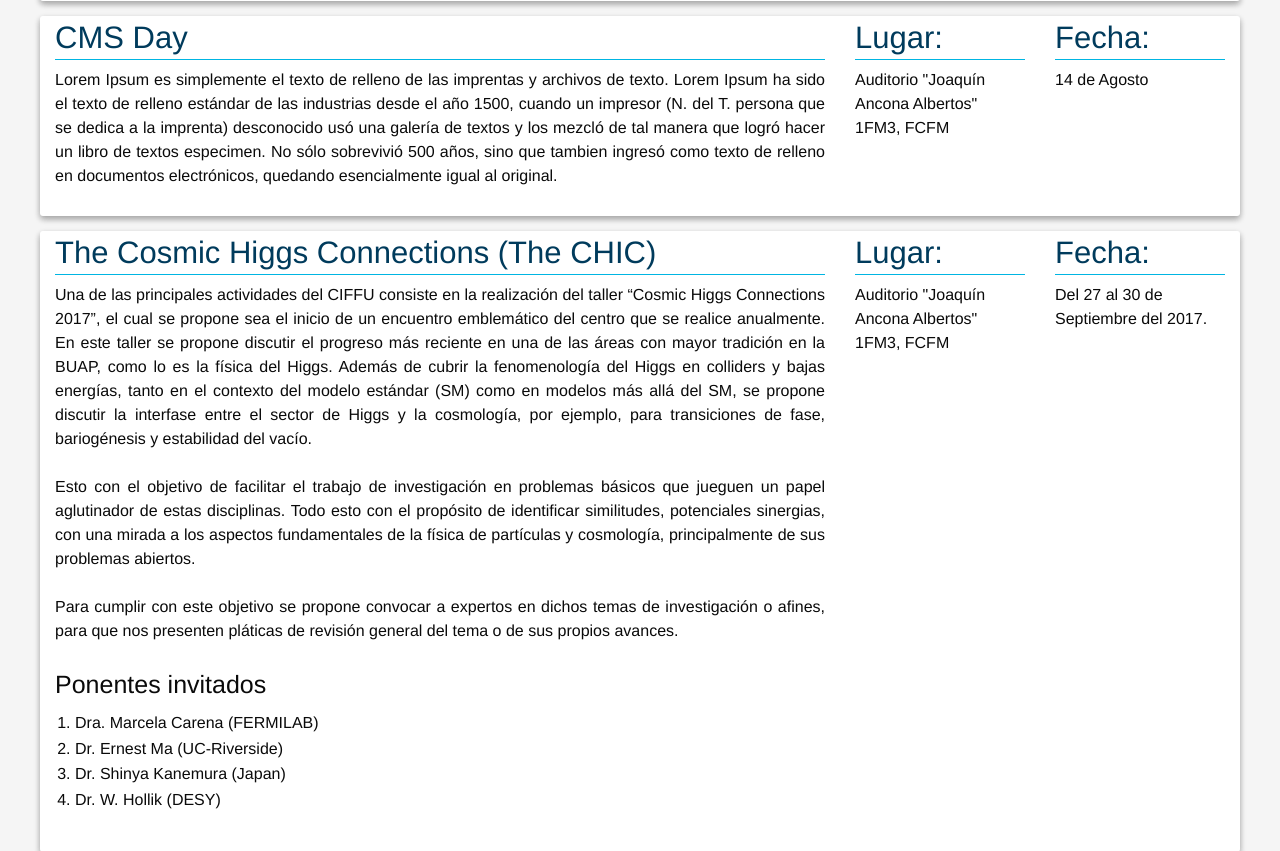
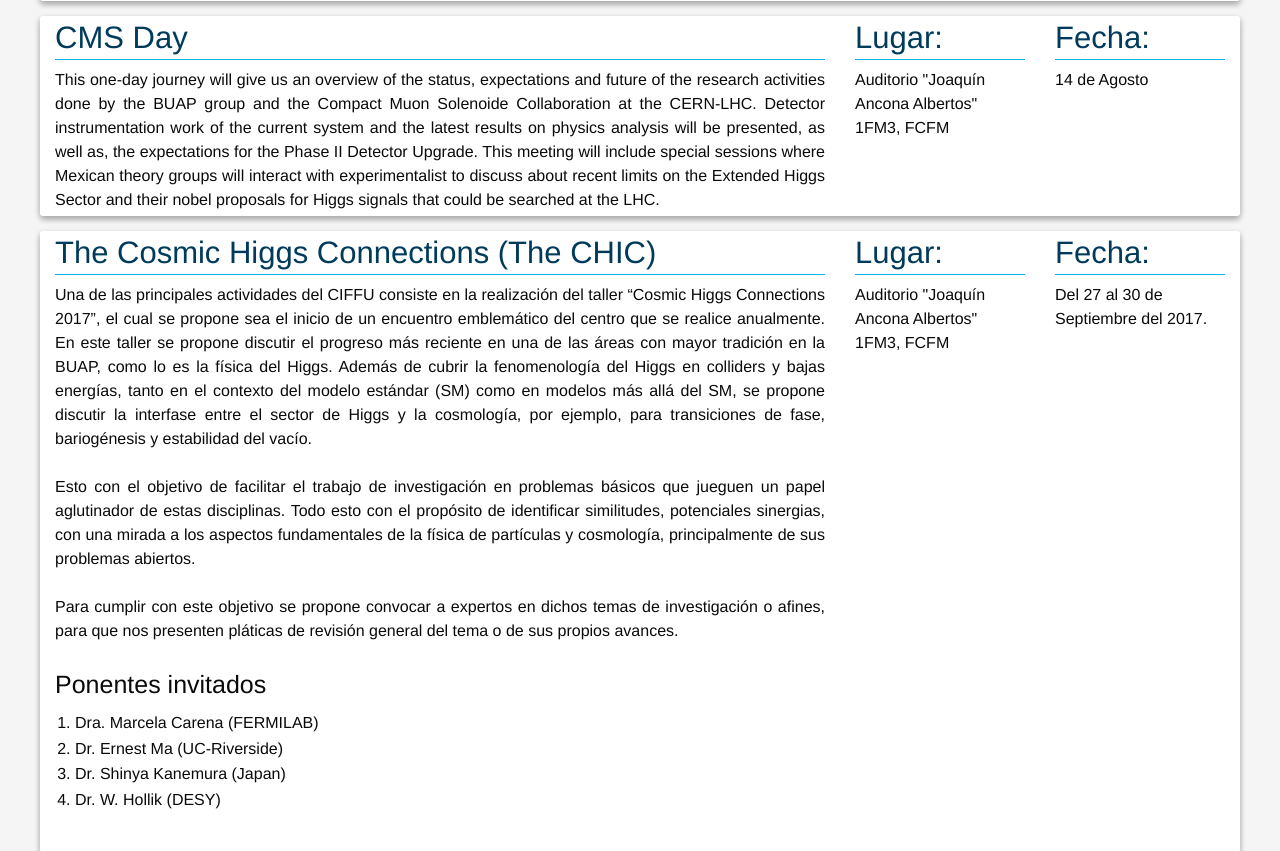
Before and after one commit to CIFFU/codigo-fuente, a PHP site: page /eventos.php in a window 1280 px wide. Shown: the part 804-1655 px from the top of the page. Run offline with PHP 8.4, Linux system fonts and the light colour scheme.

Commit message:
tercera version

```diff
--- a/eventos.php
+++ b/eventos.php
@@ -80,7 +80,10 @@
   <div class="small-12 medium-8 large-8 column  text-justify ">
     <h3>CMS Day</h3>
 
-    Lorem Ipsum es simplemente el texto de relleno de las imprentas y archivos de texto. Lorem Ipsum ha sido el texto de relleno estándar de las industrias desde el año 1500, cuando un impresor (N. del T. persona que se dedica a la imprenta) desconocido usó una galería de textos y los mezcló de tal manera que logró hacer un libro de textos especimen. No sólo sobrevivió 500 años, sino que tambien ingresó como texto de relleno en documentos electrónicos, quedando esencialmente igual al original.
+    This one-day journey will give us an overview of the status, expectations and future of the research activities done by the BUAP group and the Compact Muon Solenoide Collaboration at the CERN-LHC.
+Detector instrumentation work of the current system and the latest results on physics analysis will be presented, as well as, the expectations for the Phase II Detector Upgrade.
+This meeting will  include special sessions where Mexican theory groups will interact with experimentalist to discuss about recent limits on the Extended Higgs Sector and their nobel proposals for Higgs signals that could be searched at the LHC.
+
     <br>
 
   </div>
--- a/miembros-fundadores.php
+++ b/miembros-fundadores.php
@@ -497,7 +497,7 @@
 
   <div class="column">
     <div class="ficha-perfil" data-equalizer-watch>
-      <img src="assets/iconos/profile-pictures.png" class="img-perfil-ficha"/>
+      <img src="assets/iconos/profile-pictures-t.png" class="img-perfil-ficha"/>
        Dra. Maria Krawczyk
        <hr>
        University of Warsaw, Poland
```
